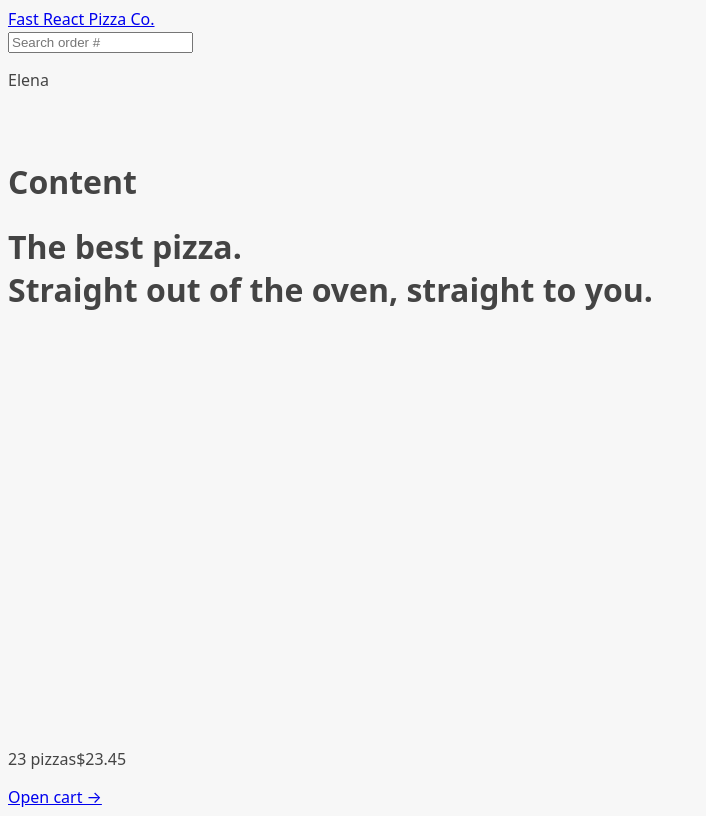
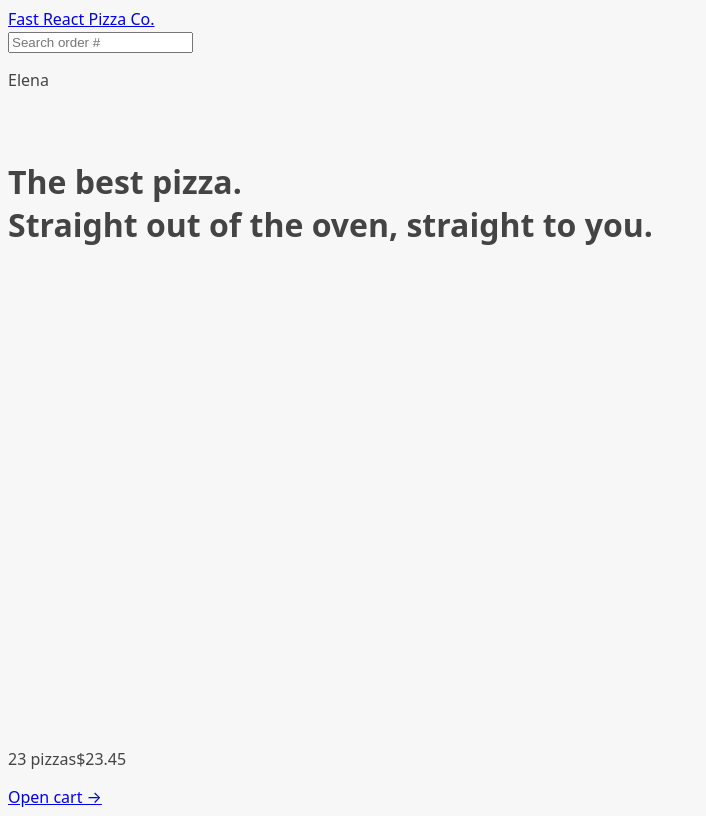
Before and after one commit to Elena-1405/Fast-React-Pizza, a React (Vite) app: page / in a window 1280 px wide. Shown: the whole page, without its empty margins (0-706 px from the left). Built offline with nearby package versions, Linux system fonts and the light colour scheme.

Commit message:
minor fix

```diff
--- a/src/ui/AppLayout.jsx
+++ b/src/ui/AppLayout.jsx
@@ -12,7 +12,6 @@ function AppLayout() {
 
       <Header />
       <main>
-        <h1>Content</h1>
         <Outlet />
       </main>
       <CartOverview />
```
